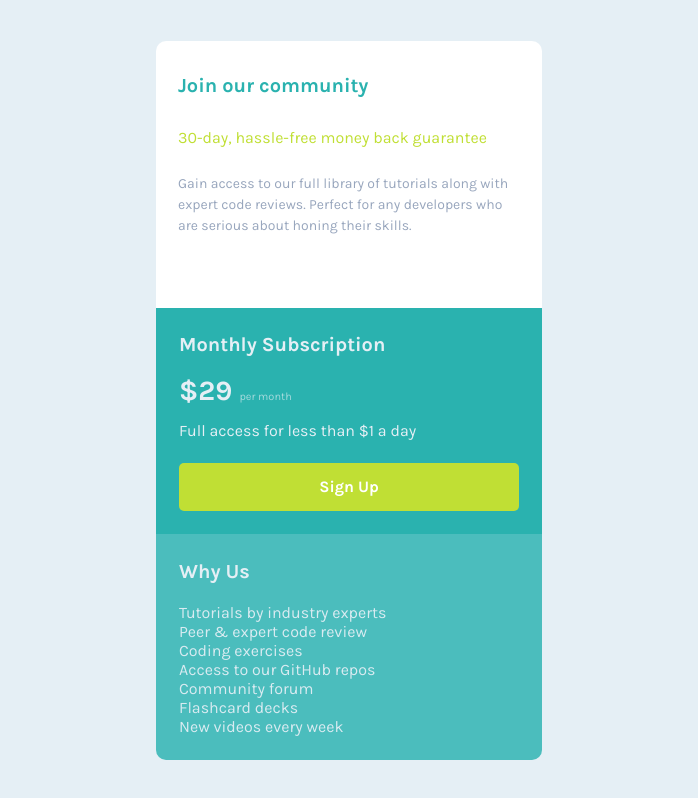
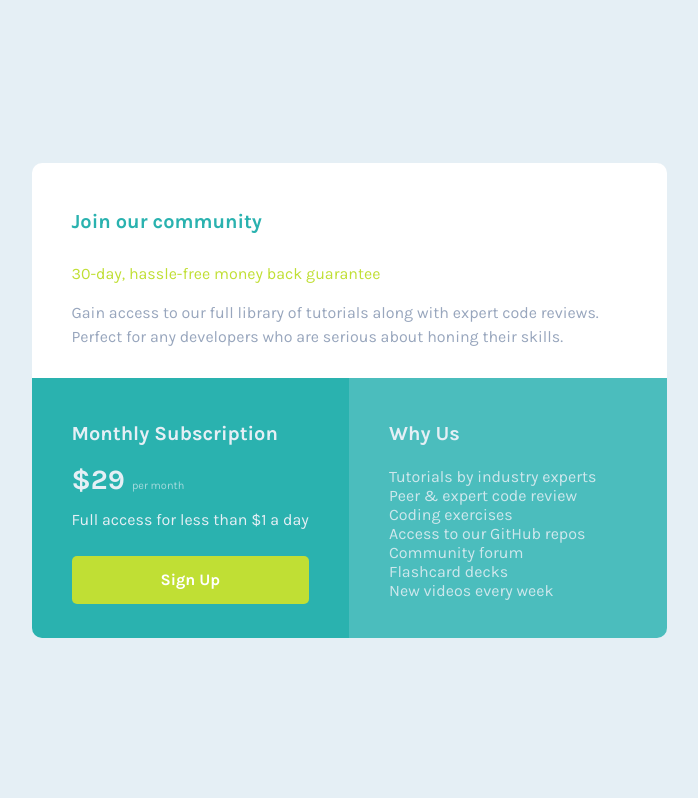
Before and after one commit to rungprae/single-price, a plain HTML site: page index.html in a window 1536 px wide. Shown: the whole page, without its empty margins (419-1117 px from the left). Drawn offline with Linux system fonts and the light colour scheme.

Commit message:
add support desktop screen

```diff
--- a/style.css
+++ b/style.css
@@ -107,5 +107,49 @@ span {
   list-style-type: none;
   padding-left: 0;
   font-weight: 400;
-  color: hsl(204deg 43% 93% / 92%);
+  color: hsl(204deg 43% 93% / 85%);
 }
+/* desktop */
+@media (min-width: 1440px) {
+  .order {
+    max-width: initial;
+    width: 635px;
+    height: 475px;
+    padding: 0;
+  }
+  .section-1 {
+    padding: 44px 60px 0 40px;
+    height: 215px;
+  }
+  .bg-white.content-2 {
+    font-size: 18px;
+  }
+  .bg-white.content-2 {
+    margin-top: 15px;
+    font-size: 16px;
+  }
+  .section-2 {
+    display: flex;
+    width: 100%;
+    height: 260px;
+  }
+  .price-data {
+    width: 50%;
+    height: 100%;
+    border-bottom-left-radius: 10px;
+    padding: 44px 40px 0;
+  }
+  .price-btn {
+    margin-top: 27px;
+  }
+  .info {
+    width: 50%;
+    height: 100%;
+    border-bottom-left-radius: 0;
+    padding: 44px 70px 0 40px;
+  }
+
+  .info-content {
+    margin-top: 22px;
+  }
+}
```
